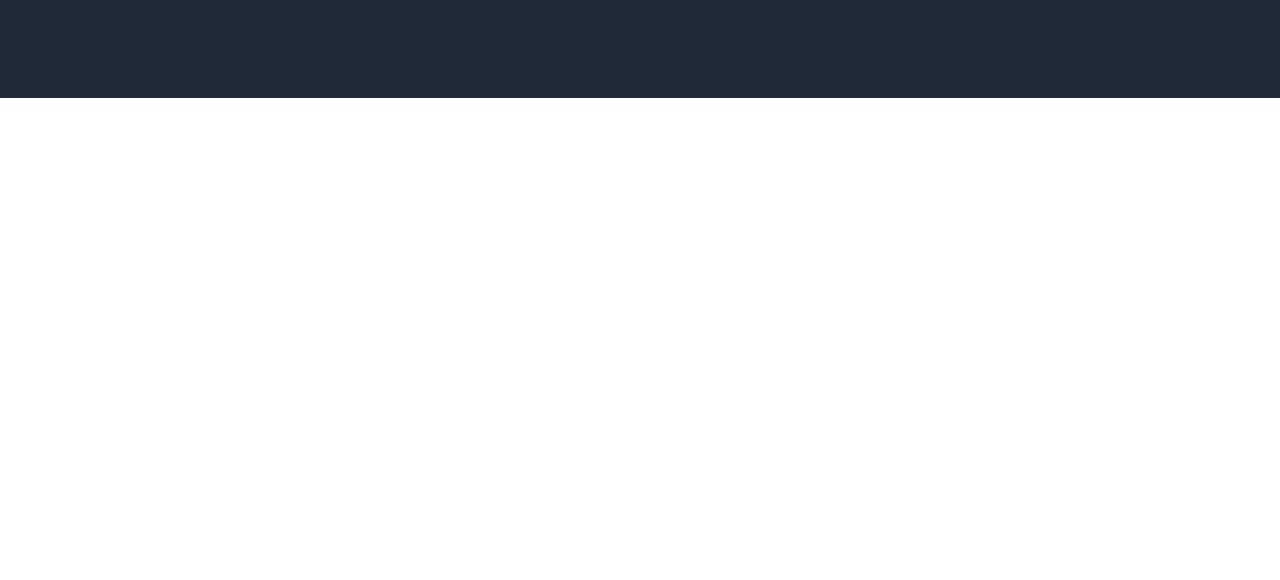
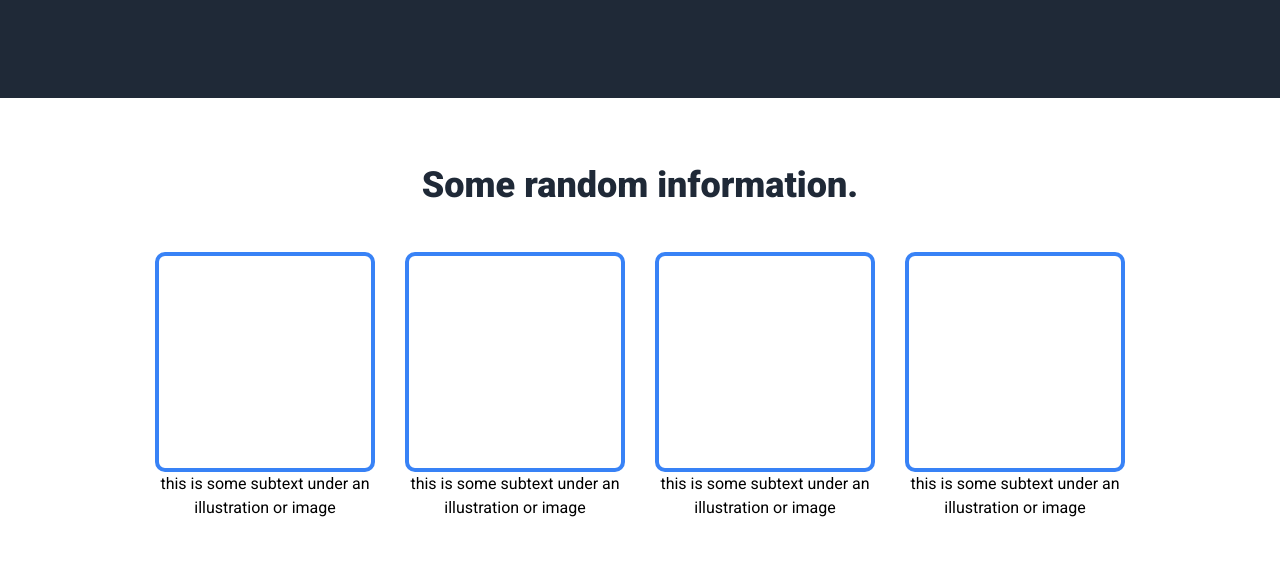
Before and after one commit to Adrian20100/Project-Landing-Page, a plain HTML site: page index.html in a window 1280 px wide. Shown: the part 478-1058 px from the top of the page. Before the commit the page ends 800 px from the top, so only its background shows below. Drawn offline with Linux system fonts and the light colour scheme.

Commit message:
added info section, and style for that section

```diff
--- a/index.html
+++ b/index.html
@@ -35,5 +35,27 @@
         <img src="" alt="this is a placeholder for an image" />
       </div>
     </div>
+
+    <div class="info-wrapper">
+      <h2>Some random information.</h2>
+      <div class="info-container">
+        <div class="each-section">
+          <div class="info-image"></div>
+          <p>this is some subtext under an illustration or image</p>
+        </div>
+        <div class="each-section">
+          <div class="info-image"></div>
+          <p>this is some subtext under an illustration or image</p>
+        </div>
+        <div class="each-section">
+          <div class="info-image"></div>
+          <p>this is some subtext under an illustration or image</p>
+        </div>
+        <div class="each-section">
+          <div class="info-image"></div>
+          <p>this is some subtext under an illustration or image</p>
+        </div>
+      </div>
+    </div>
   </body>
 </html>
--- a/style.css
+++ b/style.css
@@ -143,3 +143,41 @@ img {
   color: #e5e7eb;
   font-weight: 500;
 }
+
+/* INFORMATION SECTION */
+
+.info-wrapper {
+  display: flex;
+  justify-content: center;
+  flex-direction: column;
+  align-items: center;
+  padding: 60px 120px;
+}
+
+.info-container {
+  display: flex;
+  justify-content: center;
+  gap: 30px;
+}
+
+.each-section {
+  display: flex;
+  flex-direction: column;
+  flex-wrap: wrap;
+  width: 220px;
+  text-align: center;
+}
+
+h2 {
+  margin-bottom: 40px;
+  font-size: 36px;
+  color: #1f2937;
+  font-weight: 900;
+}
+
+.info-image {
+  border: #3882f6 solid 4px;
+  border-radius: 10px;
+  width: 220px;
+  height: 220px;
+}
```
